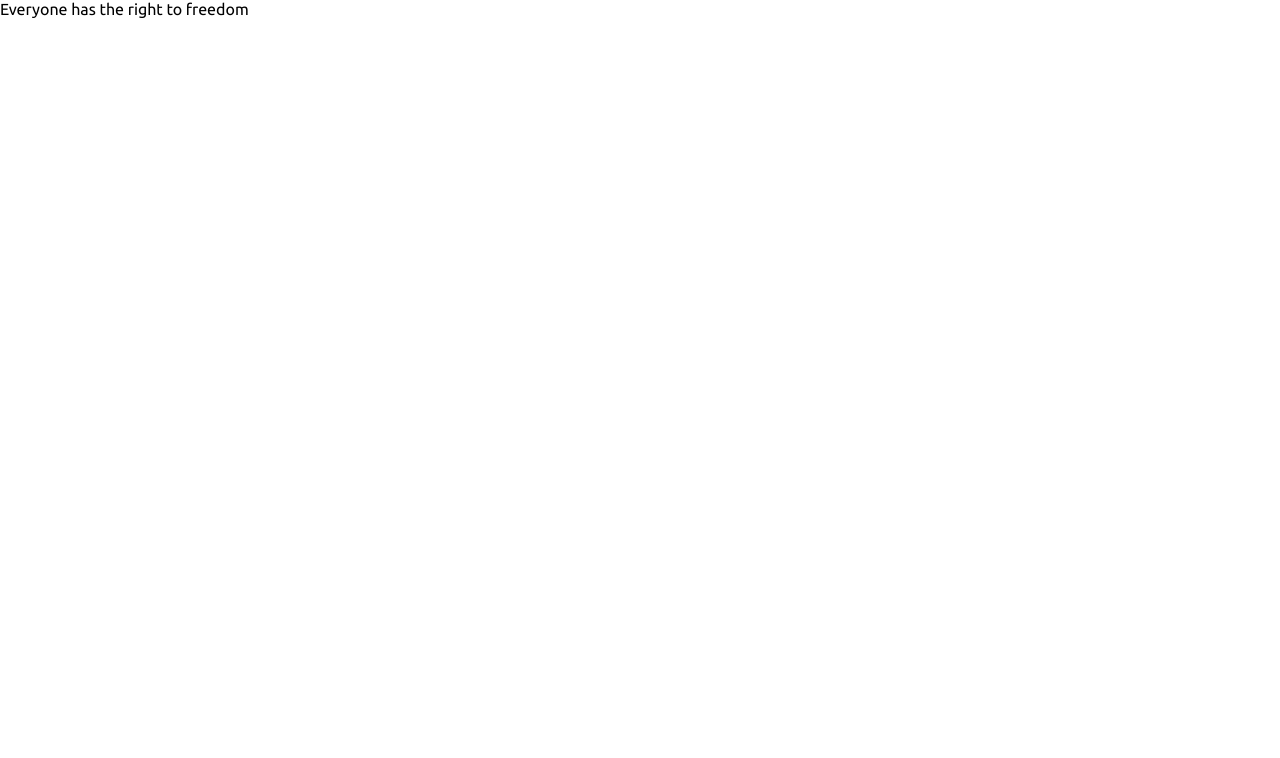
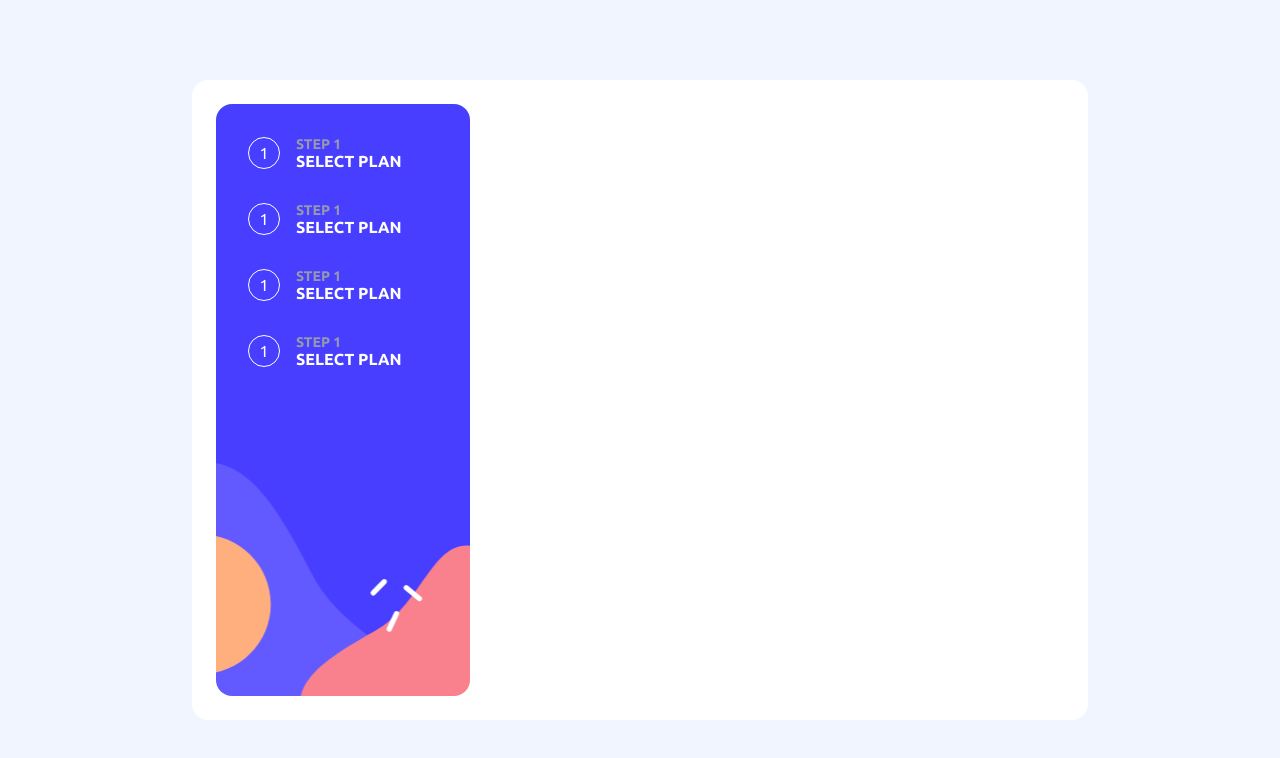
Before and after one commit to CalderonCG/Multistep-Form, a React (Vite) app: page / in a window 1280 px wide. Shown: the top 758 px of the page. Built offline with nearby package versions, Linux system fonts and the light colour scheme.

Commit message:
:feat: add step sidebar

```diff
--- a/src/App.scss
+++ b/src/App.scss
@@ -0,0 +1,9 @@
+@use './styles/mixins' as m;
+
+.app_container{
+    @include m.flexCenter(row, center);
+    width: 100%;
+    height: 100%;
+
+
+}
--- a/src/App.tsx
+++ b/src/App.tsx
@@ -1,11 +1,13 @@
 
 import './App.scss'
+import Form from './components/Form/Form'
+
 
 function App() {
   return (
-    <>
-    Everyone has the right to freedom
-    </>
+    <div className='app_container'>
+    <Form/>
+    </div>
   )
 }
 
--- /dev/null
+++ b/src/components/Form/Form.scss
@@ -0,0 +1,26 @@
+@use "../../styles/mixins" as m;
+@use "../../styles/variables" as v;
+
+.container {
+  @include m.flexCenter(row, start);
+  width: 70%;
+  height: 80%;
+  border-radius: 1rem;
+  padding: 1.5rem;
+  background-color: white;
+
+  &_list {
+    @include m.flexCenter(column, start);
+    height: 100%;
+    width: 30%;
+    color: white;
+    padding: 2rem;
+    gap: 2rem;
+    border-radius: 1rem;
+
+    background-image: url("/src/assets/images/bg-sidebar-desktop.svg");
+    background-repeat: no-repeat;
+    background-size: cover; // or cover
+    background-position: center;
+  }
+}
--- /dev/null
+++ b/src/components/Form/Form.tsx
@@ -0,0 +1,18 @@
+import StepCard from '../StepCard/StepCard'
+import './Form.scss'
+
+function Form() {
+  return (
+    <div className="container">
+        <div className='container_list'>
+            <StepCard/>
+            <StepCard/>
+            <StepCard/>
+            <StepCard/>
+        </div>
+        <div></div>
+    </div>
+  )
+}
+
+export default Form
--- /dev/null
+++ b/src/components/StepCard/StepCard.scss
@@ -0,0 +1,29 @@
+@use "../../styles/mixins" as m;
+@use "../../styles/variables" as v;
+
+.stepcard {
+  @include m.flexCenter(row, start);
+  width: 100%;
+  gap: 1rem;
+
+  &_number {
+    @include m.flexCenter(row, center);
+    border: 1px solid white;
+    height: 2rem;
+    width: 2rem;
+    border-radius: 10rem;
+  }
+
+  &_details {
+    &_number {
+      font-size: 14px;
+      font-weight: 600;
+      color: v.$Grey500;
+    }
+
+    &_name {
+      font-size: 16px;
+      font-weight: 600;
+    }
+  }
+}
--- /dev/null
+++ b/src/components/StepCard/StepCard.tsx
@@ -0,0 +1,16 @@
+import './StepCard.scss'
+function StepCard() {
+  return (
+    <div className="stepcard">
+      <div className="stepcard_number">
+        <p>1</p>
+      </div>
+      <div className="stepcard_details">
+        <p className="stepcard_details_number">STEP 1</p>
+        <p className="stepcard_details_name">SELECT PLAN</p>
+      </div>
+    </div>
+  );
+}
+
+export default StepCard;
--- a/src/index.scss
+++ b/src/index.scss
@@ -1,3 +1,4 @@
+@use './styles/variables' as v;
 @import url('https://fonts.googleapis.com/css2?family=Ubuntu:ital,wght@0,300;0,400;0,500;0,700;1,300;1,400;1,500;1,700&display=swap');
 
 html,
@@ -9,6 +10,7 @@ body,
   margin: 0;
   padding: 0;
   font-family: 'Ubuntu', sans-serif;
+  background-color: v.$Blue100;
 }
 
 * {
--- a/src/styles/_mixins.scss
+++ b/src/styles/_mixins.scss
@@ -0,0 +1,8 @@
+@use './variables' as v;
+
+@mixin flexCenter($direction, $position){
+    display: flex;
+    flex-direction: $direction;
+    justify-content: $position;
+    align-items: center;
+}
```
